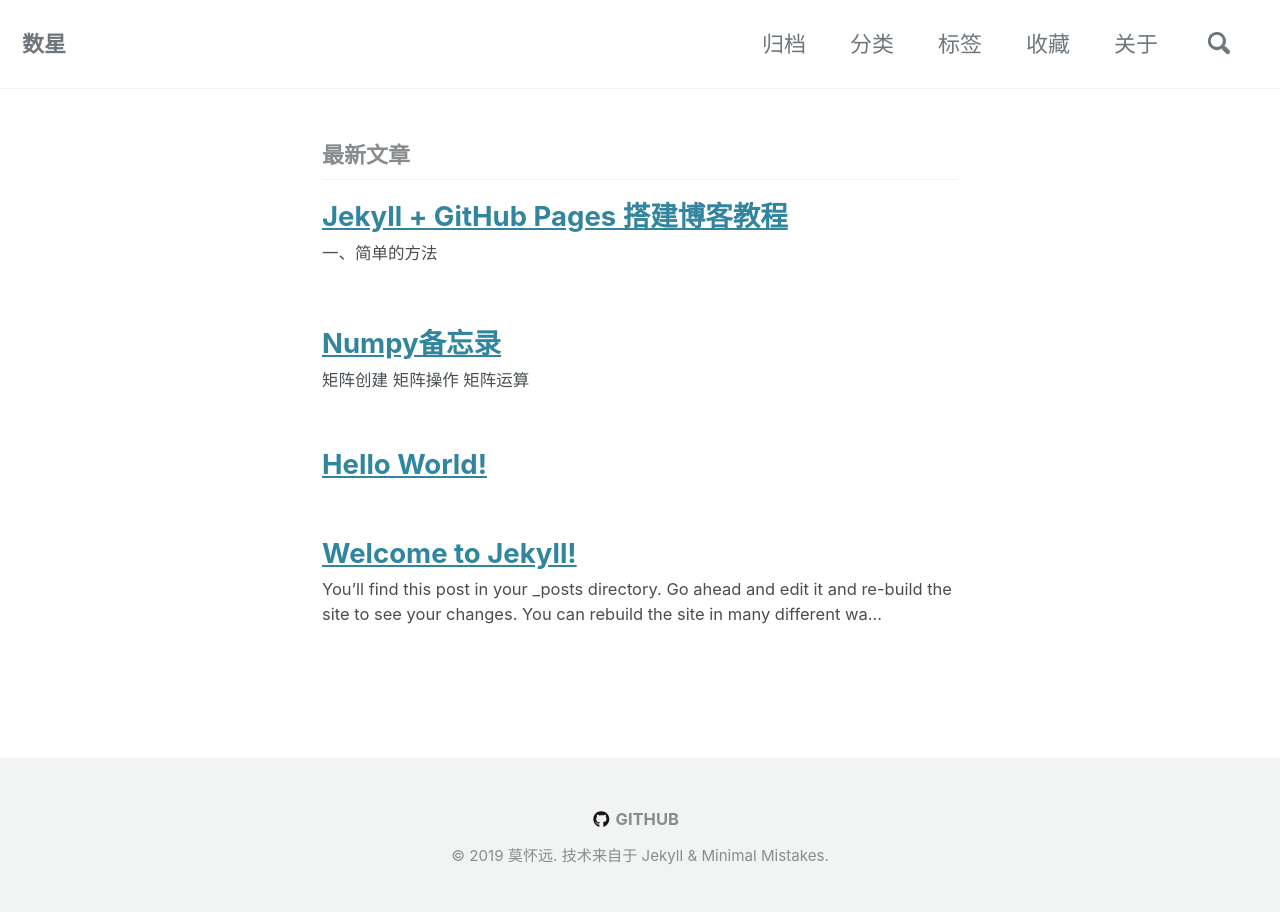
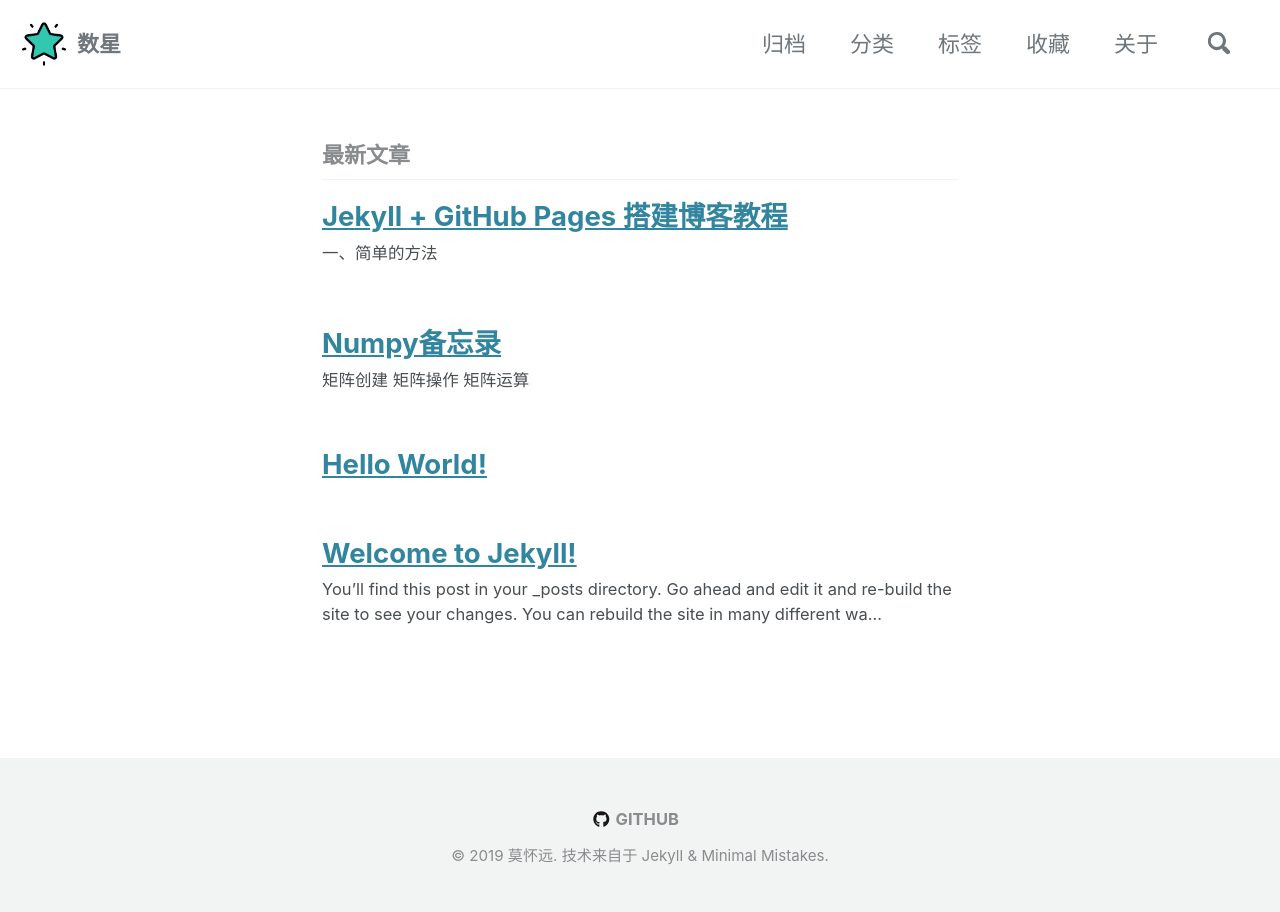
Before and after one commit to kuangyl0212/kuangyl0212.github.io.bak, a Jekyll site: the page built from index.html, in a window 1280 px wide. Built offline with Jekyll 4.4.1, drawn with Linux system fonts in a browser that asks for light colours; cached includes are drawn as plain includes; nearby versions of some CDN libraries; the list of posts is cut into pages by our own code.

Commit message:
add logo

```diff
--- a/_config.yml
+++ b/_config.yml
@@ -68,7 +68,7 @@
 baseurl                  : # the subpath of your site, e.g. "/blog"
 repository               : "kuangyl0212/kuangyl0212.github.io" # GitHub username/repo-name e.g. "mmistakes/minimal-mistakes"
 teaser                   : # path of fallback teaser image, e.g. "/assets/images/500x300.png"
-logo                     : # path of logo image to display in the masthead, e.g. "/assets/images/88x88.png"
+logo                     : /assets/img/index.png # path of logo image to display in the masthead, e.g. "/assets/images/88x88.png"
 masthead_title           : # overrides the website title displayed in the masthead, use " " for no title
 # breadcrumbs            : false # true, false (default)
 words_per_minute         : 200
```
Also changed, not shown: assets/img/index.png (added).
